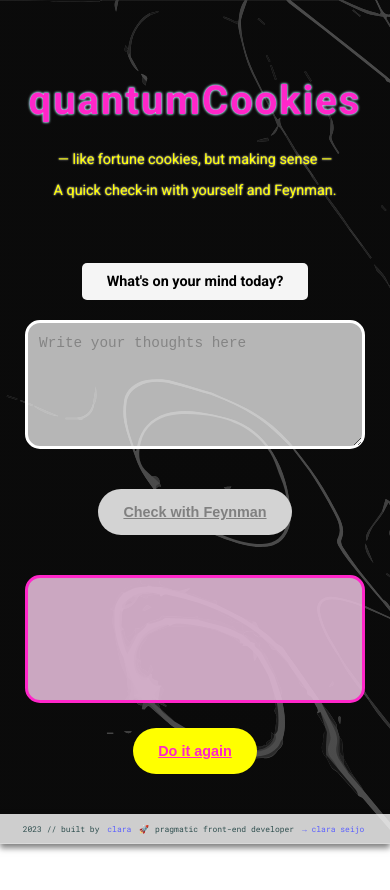
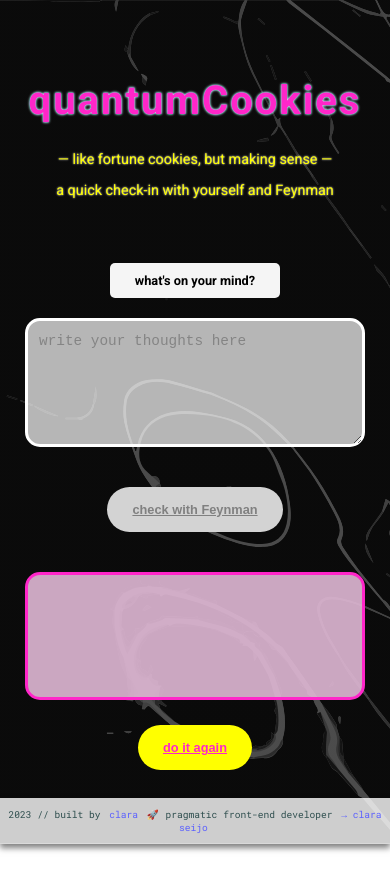
Before and after one commit to clasei/quantum-cookies, an Angular app: page / in a window 390 px wide. Shown: the top 890 px of the page. Built offline with nearby package versions, Linux system fonts and the light colour scheme.

Commit message:
font styles updated

```diff
--- a/src/app/components/footer/footer.component.scss
+++ b/src/app/components/footer/footer.component.scss
@@ -51,6 +51,6 @@ footer span {
 @media only screen and (max-width: 768px) {
 
     #footer {
-        font-size: 0.5em;
+        font-size: 0.6em;
     }
 }
--- a/src/app/components/header/header.component.html
+++ b/src/app/components/header/header.component.html
@@ -1,5 +1,5 @@
 <header>
     <h1>quantumCookies</h1>
     <h3>— like fortune cookies, but making sense —</h3>
-    <h3>A quick check-in with yourself and Feynman.</h3>
+    <h3>a quick check-in with yourself and Feynman</h3>
 </header>
--- a/src/app/components/quantum-cookies-display/quantum-cookies-display.component.html
+++ b/src/app/components/quantum-cookies-display/quantum-cookies-display.component.html
@@ -4,5 +4,5 @@
     </div>
 
     <button (click)="onReset()">
-        Do it again
+        do it again
     </button>
--- a/src/app/components/quantum-cookies-display/quantum-cookies-display.component.scss
+++ b/src/app/components/quantum-cookies-display/quantum-cookies-display.component.scss
@@ -28,7 +28,7 @@ button {
     padding: 15px 25px;
     text-decoration: underline;
     display: block;
-    font-size: 1rem;
+    font-size: 0.9rem;
     font-weight: bold;
     margin: 50px auto;
     transition-duration: 0.4s;
@@ -50,7 +50,7 @@ button {
 
 @media only screen and (max-width: 600px) {
     button {
-        font-size: 0.9rem;
+        font-size: 0.8rem;
         margin: 25px auto;
     }
 
--- a/src/app/components/user-input/user-input.component.html
+++ b/src/app/components/user-input/user-input.component.html
@@ -1,14 +1,14 @@
-<label for="userThoughts">What's on your mind today?</label>
+<label for="userThoughts">what's on your mind?</label>
 <textarea
     id="userThoughts"
     [(ngModel)]="userInput"
     maxlength="420"
     (input)="checkMaxLength($event); adjustTextarea($event)"
-    placeholder="Write your thoughts here">
+    placeholder="write your thoughts here">
 </textarea>
 <p *ngIf="isMaxCharsReached" class="error-msg">
-    Keep it simple, like a Feynman explanation — under 420 characters will be ok
+    keep it simple, like a Feynman explanation — under 420 characters will be ok
 </p>
 <button [disabled]="!isInputValid || quoteGenerated" (click)="generateFeynmanQuote()">
-    Check with Feynman
+    check with Feynman
 </button>
--- a/src/app/components/user-input/user-input.component.scss
+++ b/src/app/components/user-input/user-input.component.scss
@@ -44,7 +44,7 @@ button {
     padding: 15px 25px;
     text-decoration: underline;
     display: inline-block;
-    font-size: 1rem;
+    font-size: 0.9rem;
     font-weight: bold;
     margin: 20px;
     transition-duration: 0.4s;
@@ -69,11 +69,11 @@ button {
     }
 
     label {
-        font-size: 0.9rem;
+        font-size: 0.8rem;
     }
 
     button {
-        font-size: 0.9rem;
+        font-size: 0.8rem;
     }
 
     .error-msg {
```
